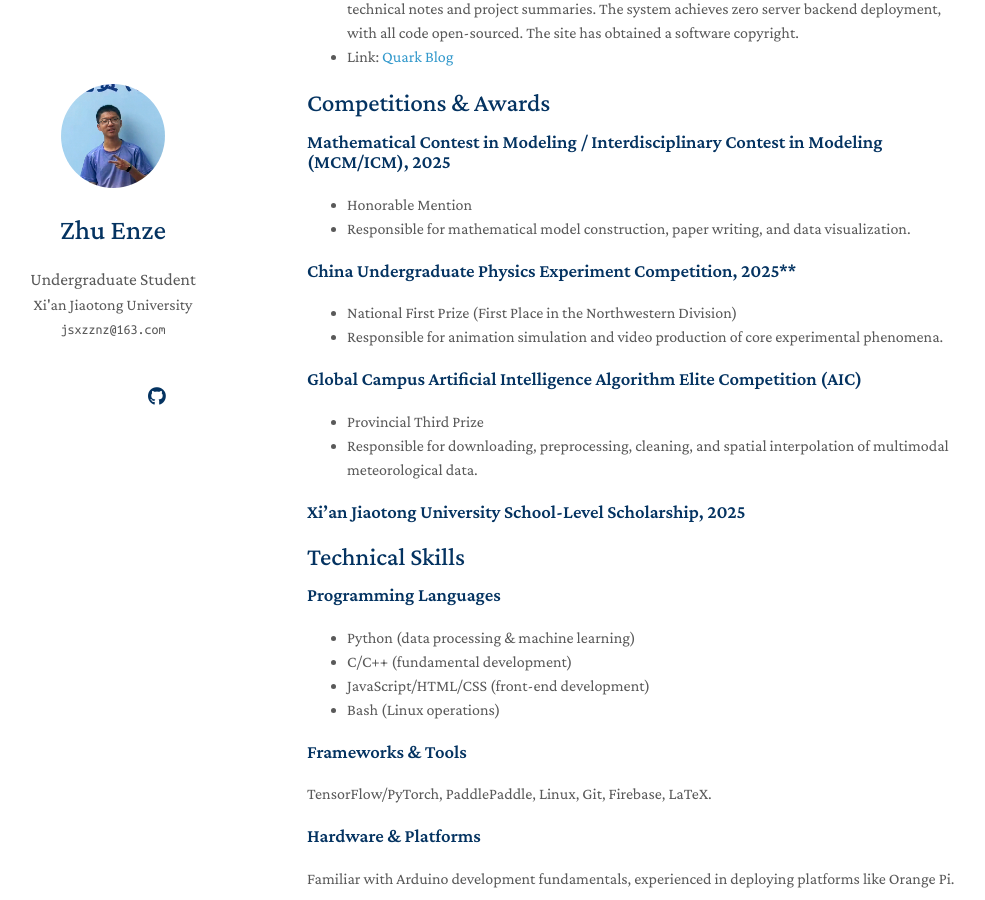
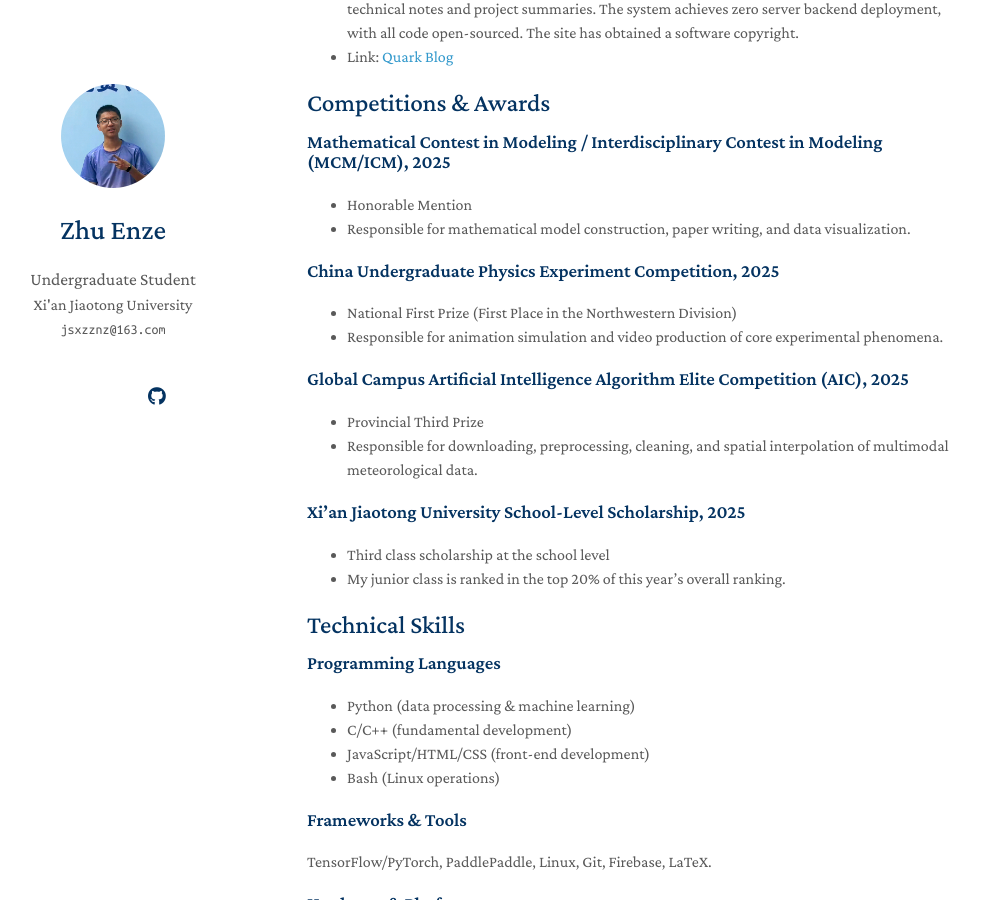
Before and after one commit to lsqkk/academic-homepage, a Jekyll site: the page built from index.md, in a window 1280 px wide and 900 px high, scrolled down 1806 px. Shown: the whole window, without its empty margins (163-1148 px from the left). Built offline with Jekyll 4.4.1, drawn with Linux system fonts in a browser that asks for light colours; a style sheet for code colours, icons or effects is not loaded; our own code applies the rules of GitHub Pages for plain Markdown files.

Commit message:
Update index.md

```diff
--- a/index.md
+++ b/index.md
@@ -61,16 +61,19 @@ I am Zhu Enze(朱恩泽), a 2025 undergraduate student in the School of **Automa
 - Honorable Mention
 - Responsible for mathematical model construction, paper writing, and data visualization.
 
-### China Undergraduate Physics Experiment Competition, 2025**
+### China Undergraduate Physics Experiment Competition, 2025
 
 - National First Prize (First Place in the Northwestern Division)
 - Responsible for animation simulation and video production of core experimental phenomena.
 
-### Global Campus Artificial Intelligence Algorithm Elite Competition (AIC)
+### Global Campus Artificial Intelligence Algorithm Elite Competition (AIC), 2025
 - Provincial Third Prize
 - Responsible for downloading, preprocessing, cleaning, and spatial interpolation of multimodal meteorological data.
 
 ### Xi'an Jiaotong University School-Level Scholarship, 2025
+
+- Third class scholarship at the school level
+- My junior class is ranked in the top 20% of this year's overall ranking.
 
 ## Technical Skills
 
```
